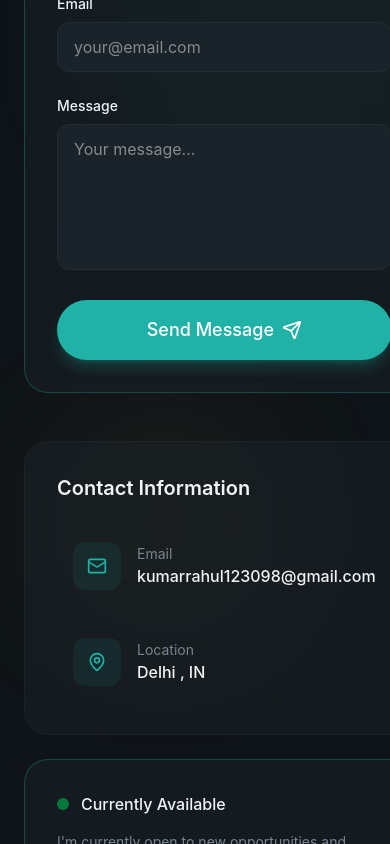
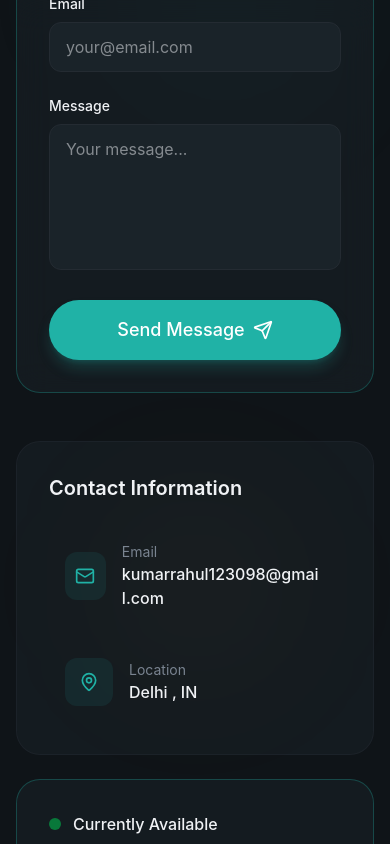
Before and after one commit to Rahul-64/Portfolio, a React (Vite) app: page / in a window 390 px wide. Shown: the part 6989-7833 px from the top of the page. Built offline with nearby package versions, Linux system fonts and the light colour scheme.

Commit message:
Updating Contact

```diff
--- a/src/sections/Contact.jsx
+++ b/src/sections/Contact.jsx
@@ -81,13 +81,14 @@ export const Contact = () => {
     }
   };
   return (
-    <section id="contact" className="py-32 relative overflow-hidden">
+    <section id="contact" className="py-32 relative overflow-x-hidden">
       <div className="absolute top-0 left-0 w-full h-full">
-        <div className="absolute top-1/4 left-1/4 w-96 h-96 bg-primary/5 rounded-full blur-3xl" />
-        <div className="absolute bottom-1/4 right-1/4 w-64 h-64 bg-highlight/5 rounded-full blur-3xl" />
+        <div className="absolute top-1/4 left-1/4 w-64 h-64 md:w-96 md:h-96 bg-primary/5 rounded-full blur-3xl" />
+<div className="absolute bottom-1/4 right-1/4 w-48 h-48 md:w-64 md:h-64 bg-highlight/5 rounded-full blur-3xl" />
+
       </div>
 
-      <div className="container mx-auto px-6 relative z-10">
+      <div className="container mx-auto px-4 sm:px-6 relative z-10">
         {/* Section Header */}
         <div className="text-center max-w-3xl mx-auto mb-16">
           <span className="text-secondary-foreground text-sm font-medium tracking-wider uppercase animate-fade-in">
@@ -105,7 +106,7 @@ export const Contact = () => {
           </p>
         </div>
 
-        <div className="grid lg:grid-cols-2 gap-12 max-w-5xl mx-auto">
+        <div className="grid grid-cols-1 lg:grid-cols-2 gap-12 max-w-5xl mx-auto">
           <div className="glass p-8 rounded-3xl border border-primary/30 animate-fade-in animation-delay-300">
             <form className="space-y-6" onSubmit={handleSubmit}>
               <div>
@@ -167,7 +168,7 @@ export const Contact = () => {
               </div>
 
               <Button
-                className="w-full"
+                className="w-full flex items-center justify-center gap-2"
                 type="submit"
                 size="lg"
                 disabled={isLoading}
@@ -176,7 +177,7 @@ export const Contact = () => {
                   <>Sending...</>
                 ) : (
                   <>
-                    Send Message
+                   <span className="whitespace-nowrap">Send Message</span>
                     <Send className="w-5 h-5" />
                   </>
                 )}
@@ -222,7 +223,7 @@ export const Contact = () => {
                       <div className="text-sm text-muted-foreground">
                         {item.label}
                       </div>
-                      <div className="font-medium">{item.value}</div>
+                      <div className="font-medium break-all">{item.value}</div>
                     </div>
                   </a>
                 ))}
```
